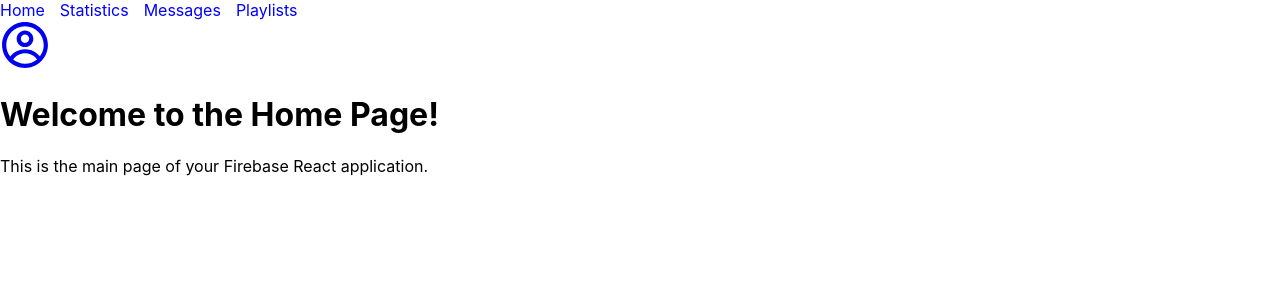
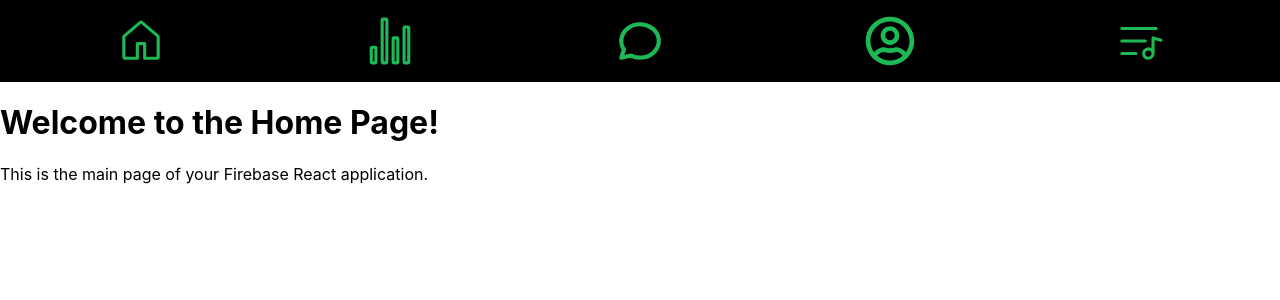
Before and after one commit to AryaMedapati/PutMeOn, a React (Create React App) app: page / in a window 1280 px wide. Shown: the top 300 px of the page. Built offline with nearby package versions, Linux system fonts and the light colour scheme.

Commit message:
Added UI functionality to load pages on click, finished user story #1

```diff
--- a/src/App.css
+++ b/src/App.css
@@ -28,10 +28,24 @@
   color: #61dafb;
 }
 
+nav {
+  display: flex;
+  justify-content: space-around;
+  align-items: center;
+  padding: 1rem;
+  background-color: #000000;
+}
+
+nav div {
+  display: flex;
+  align-items: center;
+}
+
 .icon {
   font-size: 50px;
-  color: "blue";
+  color: #1DB954;
 }
+
 
 @keyframes App-logo-spin {
   from {
--- a/src/App.js
+++ b/src/App.js
@@ -1,9 +1,13 @@
 import logo from "./logo.svg";
 import "./App.css";
 import { app } from "./firebase";
-import { useEffect } from "react";
+import { useState, useEffect } from "react";
 import { BrowserRouter as Router, Route, Routes, Link } from "react-router-dom";
-import { CgProfile } from "react-icons/cg";
+import { IoStatsChartOutline, IoStatsChart } from "react-icons/io5";
+import { GoHome, GoHomeFill } from "react-icons/go";
+import { TbMessageCircle, TbMessageCircleFilled } from "react-icons/tb";
+import { FaRegUserCircle, FaUserCircle } from "react-icons/fa";
+import { PiPlaylist, PiPlaylistFill } from "react-icons/pi";
 
 import Home from "./Home";
 import Stats from "./Stats";
@@ -12,6 +16,12 @@ import Playlists from "./Playlists";
 import Profile from "./Profile";
 
 function App() {
+  const [isHomeHovered, setIsHomeHovered] = useState(false);
+  const [isStatHovered, setIsStatHovered] = useState(false);
+  const [isPlayHovered, setIsPlayHovered] = useState(false);
+  const [isMesHovered, setIsMesHovered] = useState(false);
+  const [isProfHovered, setIsProfHovered] = useState(false);
+
   useEffect(() => {
     // Confirm Firebase is initialized
     console.log("Firebase App:", app);
@@ -19,35 +29,64 @@ function App() {
   return (
     <Router>
       <nav>
-        <Link
-          to="/"
-          style={{ color: "blue", textDecoration: "none", marginRight: "15px" }}
-        >
-          Home
+        <Link to="/">
+          <div
+            onMouseEnter={() => setIsHomeHovered(true)}
+            onMouseLeave={() => setIsHomeHovered(false)}
+          >
+            {isHomeHovered ? (
+              <GoHomeFill className="icon" />
+            ) : (
+              <GoHome className="icon" />
+            )}
+          </div>
         </Link>
-        <Link
-          to="/stats"
-          style={{ color: "blue", textDecoration: "none", marginRight: "15px" }}
-        >
-          Statistics
+        <Link to="/stats">
+          <div
+            onMouseEnter={() => setIsStatHovered(true)}
+            onMouseLeave={() => setIsStatHovered(false)}
+          >
+            {isStatHovered ? (
+              <IoStatsChart className="icon" />
+            ) : (
+              <IoStatsChartOutline className="icon" />
+            )}
+          </div>
         </Link>
-        <Link
-          to="/messages"
-          style={{ color: "blue", textDecoration: "none", marginRight: "15px" }}
-        >
-          Messages
+        <Link to="/playlists">
+        <div
+            onMouseEnter={() => setIsPlayHovered(true)}
+            onMouseLeave={() => setIsPlayHovered(false)}
+          >
+            {isPlayHovered ? (
+              <TbMessageCircleFilled className="icon" />
+            ) : (
+              <TbMessageCircle className="icon" />
+            )}
+          </div>
         </Link>
-        <Link
-          to="/playlists"
-          style={{ color: "blue", textDecoration: "none", marginRight: "15px" }}
-        >
-          Playlists
+        <Link to="/messages">
+        <div
+            onMouseEnter={() => setIsMesHovered(true)}
+            onMouseLeave={() => setIsMesHovered(false)}
+          >
+            {isMesHovered ? (
+              <FaUserCircle className="icon" />
+            ) : (
+              <FaRegUserCircle className="icon" />
+            )}
+          </div>
         </Link>
-        <Link
-          to="/profile"
-        >
-          <div>
-            <CgProfile className="icon"/>
+        <Link to="/profile">
+        <div
+            onMouseEnter={() => setIsProfHovered(true)}
+            onMouseLeave={() => setIsProfHovered(false)}
+          >
+            {isProfHovered ? (
+              <PiPlaylistFill className="icon" />
+            ) : (
+              <PiPlaylist className="icon" />
+            )}
           </div>
         </Link>
       </nav>
```
